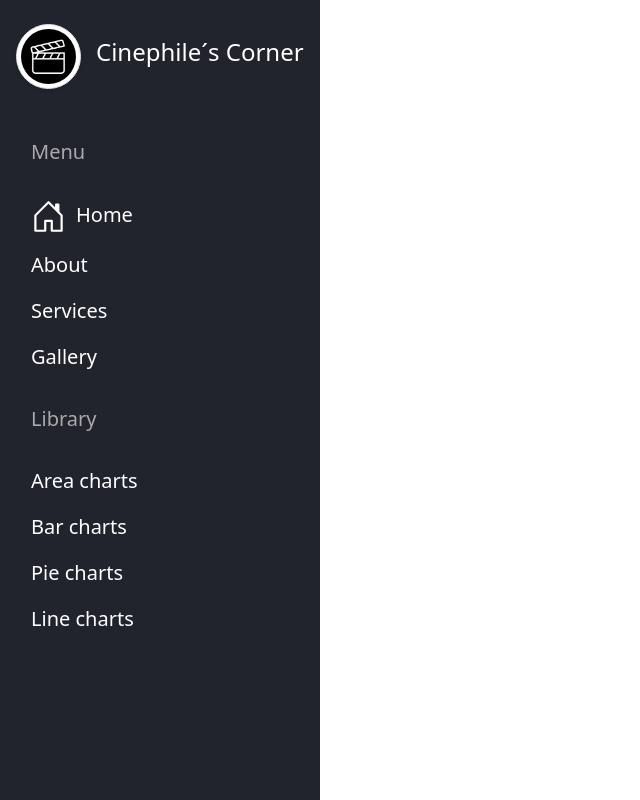
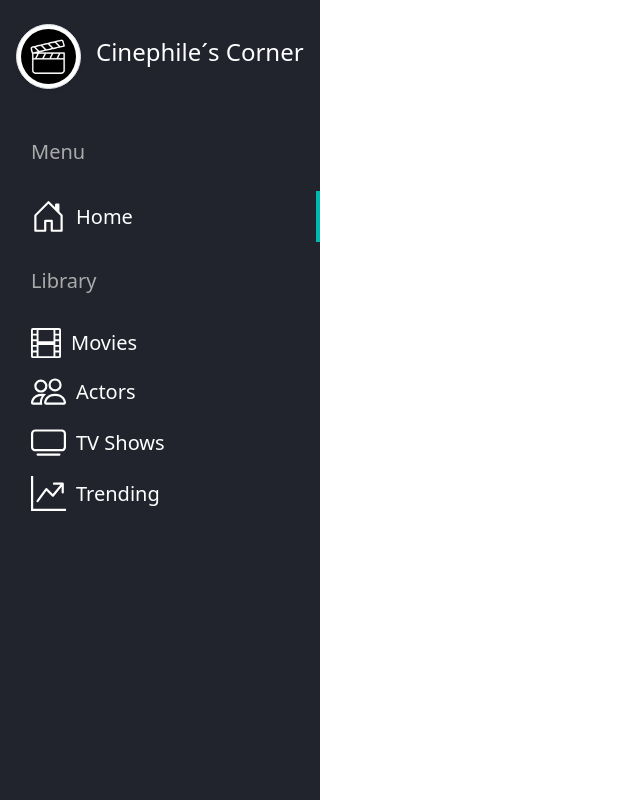
Before and after one commit to nonoml16/proyecto-angular-tmdb-api, an Angular app: page / in a window 1280 px wide. Shown: the whole page, without its empty margins (0-640 px from the left). Built offline with nearby package versions, Linux system fonts and the light colour scheme.

Commit message:
finish minimal details nav

```diff
--- a/src/app/components/nav-bar/nav-bar.component.css
+++ b/src/app/components/nav-bar/nav-bar.component.css
@@ -11,7 +11,6 @@ a:hover {
     color: #00B9AE;
 }
 
-
 .vertical-nav {
     min-width: 17rem;
     width: 20rem;
@@ -20,17 +19,6 @@ a:hover {
     top: 0;
     left: 0;
     background-color: #21242D;
-}
-
-
-
-.separator {
-    margin: 3rem 0;
-    border-bottom: 1px dashed #fff;
-}
-
-.text-uppercase {
-    letter-spacing: 0.1em;
 }
 
 .text-gray {
@@ -53,3 +41,8 @@ p {
 .align-title {
     margin-left: 10px;
 }
+
+.nav-end {
+    margin-top: auto;
+    padding-top: 350px;
+}
--- a/src/app/components/nav-bar/nav-bar.component.html
+++ b/src/app/components/nav-bar/nav-bar.component.html
@@ -13,7 +13,7 @@
 
         <ul class="nav flex-column mb-0">
             <li class="nav-item">
-                <a href="#" class="nav-link">
+                <a href="#" class="nav-link d-flex align-items-center" style="border-right: 4px solid #00B9AE;">
                     <svg xmlns="http://www.w3.org/2000/svg" width="35" height="35" fill="currentColor"
                         class="bi bi-house-door" viewBox="0 0 16 16">
                         <path
@@ -22,50 +22,62 @@
                     <span class="align-title">Home</span>
                 </a>
             </li>
+        </ul>
+
+        <p class="text-gray font-weight-bold px-3 py-4 mb-0">Library</p>
+
+        <ul class="nav flex-column mb-0">
             <li class="nav-item">
-                <a href="#" class="nav-link font-italic">
-                    About
+                <a href="#" class="nav-link d-flex align-items-center">
+                    <svg xmlns="http://www.w3.org/2000/svg" width="30" height="30" fill="currentColor"
+                        class="bi bi-film" viewBox="0 0 16 16">
+                        <path
+                            d="M0 1a1 1 0 0 1 1-1h14a1 1 0 0 1 1 1v14a1 1 0 0 1-1 1H1a1 1 0 0 1-1-1V1zm4 0v6h8V1H4zm8 8H4v6h8V9zM1 1v2h2V1H1zm2 3H1v2h2V4zM1 7v2h2V7H1zm2 3H1v2h2v-2zm-2 3v2h2v-2H1zM15 1h-2v2h2V1zm-2 3v2h2V4h-2zm2 3h-2v2h2V7zm-2 3v2h2v-2h-2zm2 3h-2v2h2v-2z" />
+                    </svg>
+                    <span class="align-title">Movies</span>
                 </a>
             </li>
             <li class="nav-item">
-                <a href="#" class="nav-link font-italic">
-                    <i class="fa fa-cubes mr-3  fa-fw"></i>
-                    Services
+                <a href="#" class="nav-link d-flex align-items-center">
+                    <svg xmlns="http://www.w3.org/2000/svg" width="35" height="35" fill="currentColor"
+                        class="bi bi-people" viewBox="0 0 16 16">
+                        <path
+                            d="M15 14s1 0 1-1-1-4-5-4-5 3-5 4 1 1 1 1h8Zm-7.978-1A.261.261 0 0 1 7 12.996c.001-.264.167-1.03.76-1.72C8.312 10.629 9.282 10 11 10c1.717 0 2.687.63 3.24 1.276.593.69.758 1.457.76 1.72l-.008.002a.274.274 0 0 1-.014.002H7.022ZM11 7a2 2 0 1 0 0-4 2 2 0 0 0 0 4Zm3-2a3 3 0 1 1-6 0 3 3 0 0 1 6 0ZM6.936 9.28a5.88 5.88 0 0 0-1.23-.247A7.35 7.35 0 0 0 5 9c-4 0-5 3-5 4 0 .667.333 1 1 1h4.216A2.238 2.238 0 0 1 5 13c0-1.01.377-2.042 1.09-2.904.243-.294.526-.569.846-.816ZM4.92 10A5.493 5.493 0 0 0 4 13H1c0-.26.164-1.03.76-1.724.545-.636 1.492-1.256 3.16-1.275ZM1.5 5.5a3 3 0 1 1 6 0 3 3 0 0 1-6 0Zm3-2a2 2 0 1 0 0 4 2 2 0 0 0 0-4Z" />
+                    </svg>
+                    <span class="align-title">Actors</span>
                 </a>
             </li>
             <li class="nav-item">
-                <a href="#" class="nav-link font-italic">
-                    <i class="fa fa-picture-o mr-3  fa-fw"></i>
-                    Gallery
-                </a>
-            </li>
-        </ul>
-
-        <p class="text-gray font-weight-bold px-3    py-4 mb-0">Library</p>
-
-        <ul class="nav flex-column mb-0">
-            <li class="nav-item">
-                <a href="#" class="nav-link font-italic">
-                    <i class="fa fa-area-chart mr-3 fa-fw"></i>
-                    Area charts
+                <a href="#" class="nav-link d-flex align-items-center">
+                    <svg xmlns="http://www.w3.org/2000/svg" width="35" height="35" fill="currentColor" class="bi bi-tv"
+                        viewBox="0 0 16 16">
+                        <path
+                            d="M2.5 13.5A.5.5 0 0 1 3 13h10a.5.5 0 0 1 0 1H3a.5.5 0 0 1-.5-.5zM13.991 3l.024.001a1.46 1.46 0 0 1 .538.143.757.757 0 0 1 .302.254c.067.1.145.277.145.602v5.991l-.001.024a1.464 1.464 0 0 1-.143.538.758.758 0 0 1-.254.302c-.1.067-.277.145-.602.145H2.009l-.024-.001a1.464 1.464 0 0 1-.538-.143.758.758 0 0 1-.302-.254C1.078 10.502 1 10.325 1 10V4.009l.001-.024a1.46 1.46 0 0 1 .143-.538.758.758 0 0 1 .254-.302C1.498 3.078 1.675 3 2 3h11.991zM14 2H2C0 2 0 4 0 4v6c0 2 2 2 2 2h12c2 0 2-2 2-2V4c0-2-2-2-2-2z" />
+                    </svg>
+                    <span class="align-title">TV Shows</span>
                 </a>
             </li>
             <li class="nav-item">
-                <a href="#" class="nav-link font-italic">
-                    <i class="fa fa-bar-chart mr-3  fa-fw"></i>
-                    Bar charts
+                <a href="#" class="nav-link d-flex align-items-center">
+                    <svg xmlns="http://www.w3.org/2000/svg" width="35" height="35" fill="currentColor"
+                        class="bi bi-graph-up-arrow" viewBox="0 0 16 16">
+                        <path fill-rule="evenodd"
+                            d="M0 0h1v15h15v1H0V0Zm10 3.5a.5.5 0 0 1 .5-.5h4a.5.5 0 0 1 .5.5v4a.5.5 0 0 1-1 0V4.9l-3.613 4.417a.5.5 0 0 1-.74.037L7.06 6.767l-3.656 5.027a.5.5 0 0 1-.808-.588l4-5.5a.5.5 0 0 1 .758-.06l2.609 2.61L13.445 4H10.5a.5.5 0 0 1-.5-.5Z" />
+                    </svg>
+                    <span class="align-title">Trending</span>
                 </a>
             </li>
-            <li class="nav-item">
-                <a href="#" class="nav-link font-italic">
-                    <i class="fa fa-pie-chart mr-3 text-primary fa-fw"></i>
-                    Pie charts
-                </a>
-            </li>
-            <li class="nav-item">
-                <a href="#" class="nav-link font-italic">
-                    <i class="fa fa-line-chart mr-3  fa-fw"></i>
-                    Line charts
+
+            <li class="nav-item nav-end">
+                <a href="#" class="nav-link d-flex align-items-center">
+                    <svg xmlns="http://www.w3.org/2000/svg" width="39" height="39" fill="currentColor"
+                        class="bi bi-box-arrow-right" viewBox="0 0 16 16">
+                        <path fill-rule="evenodd"
+                            d="M10 12.5a.5.5 0 0 1-.5.5h-8a.5.5 0 0 1-.5-.5v-9a.5.5 0 0 1 .5-.5h8a.5.5 0 0 1 .5.5v2a.5.5 0 0 0 1 0v-2A1.5 1.5 0 0 0 9.5 2h-8A1.5 1.5 0 0 0 0 3.5v9A1.5 1.5 0 0 0 1.5 14h8a1.5 1.5 0 0 0 1.5-1.5v-2a.5.5 0 0 0-1 0v2z" />
+                        <path fill-rule="evenodd"
+                            d="M15.854 8.354a.5.5 0 0 0 0-.708l-3-3a.5.5 0 0 0-.708.708L14.293 7.5H5.5a.5.5 0 0 0 0 1h8.793l-2.147 2.146a.5.5 0 0 0 .708.708l3-3z" />
+                    </svg>
+                    <span class="align-title">Log Out</span>
                 </a>
             </li>
         </ul>
```
